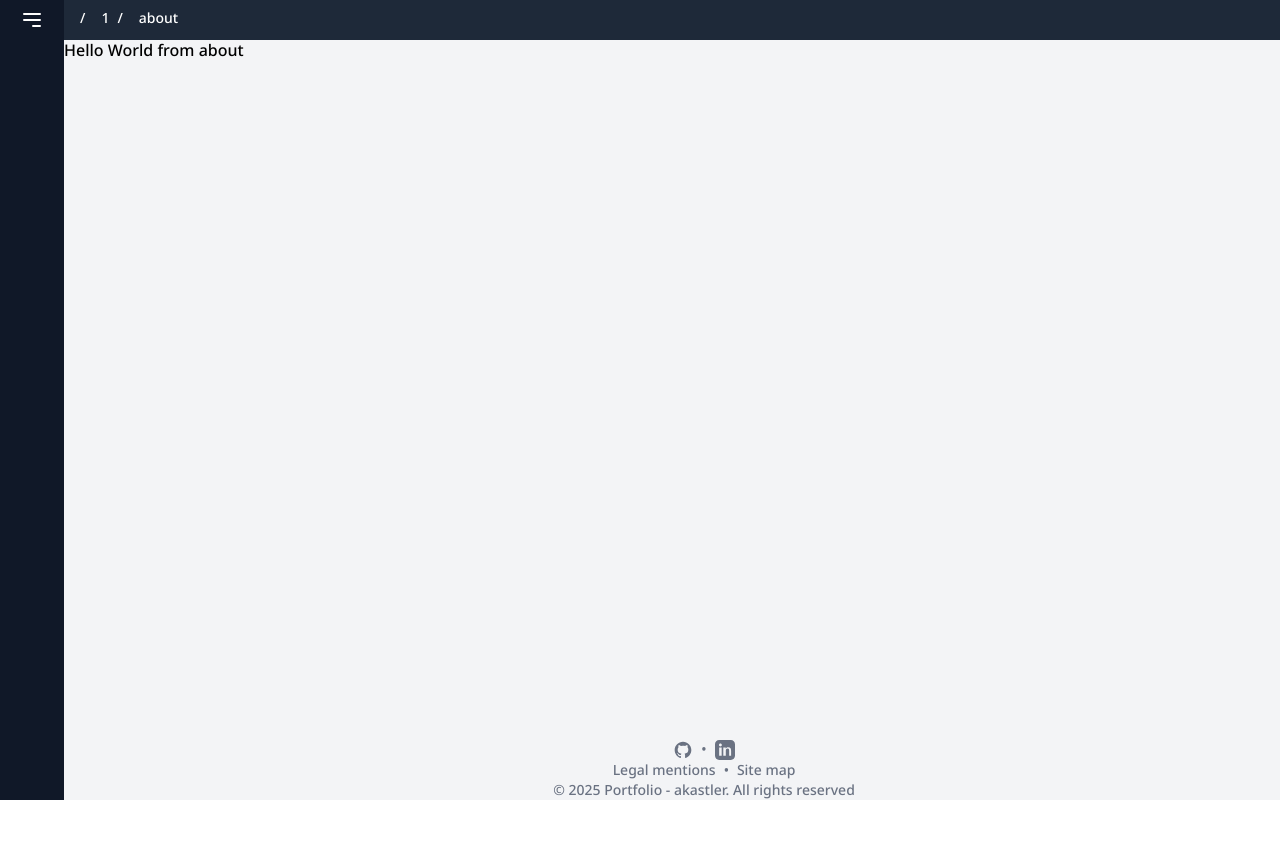
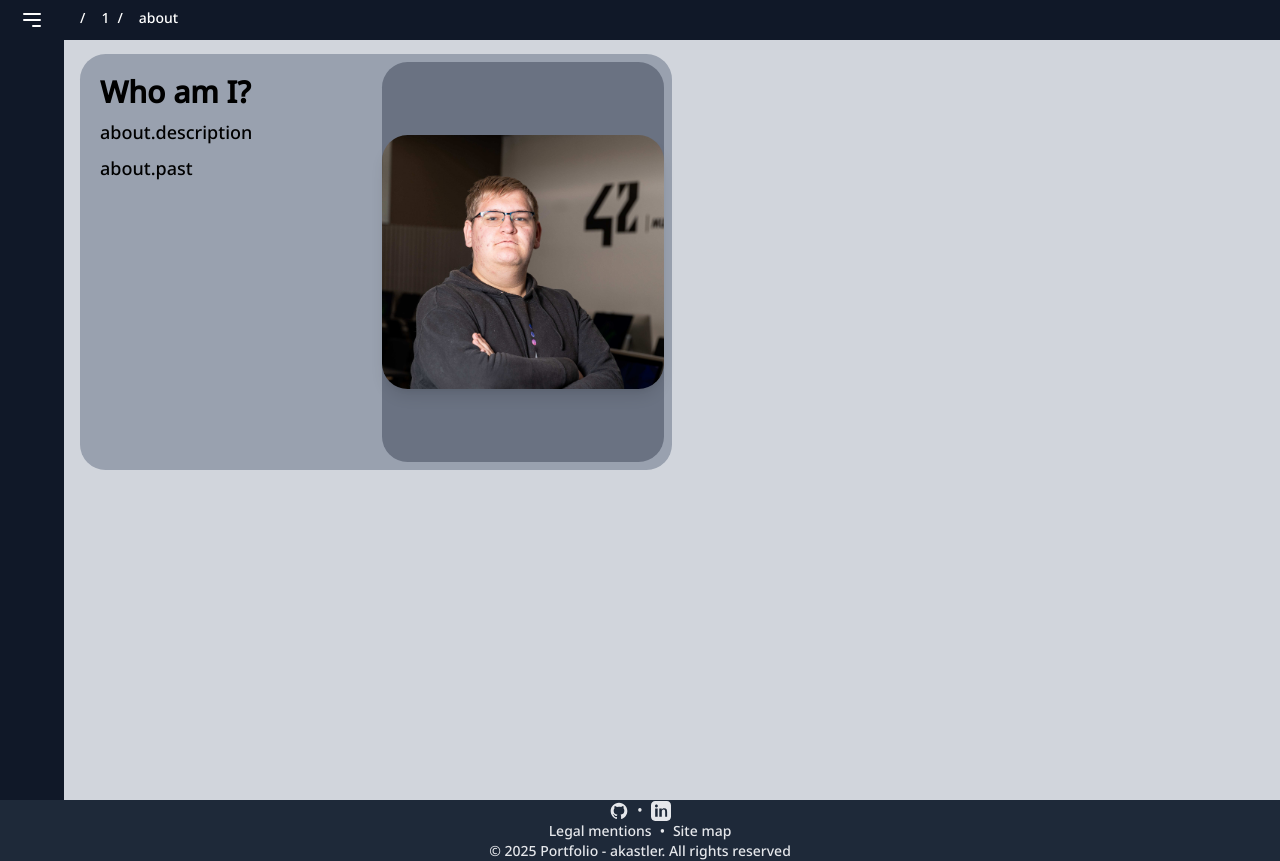
Before and after one commit to ChromaXard/portfolio, a Next.js app: page /1/about in a window 1280 px wide. Before the commit the page ends 800 px from the top, so only its background shows below. Built offline with nearby package versions, Linux system fonts and the light colour scheme.

Commit message:
debut de page à propos fait, besoin de le faire en anglais, et modifications visuelle globales faites.

```diff
--- a/src/app/[locale]/about/page.tsx
+++ b/src/app/[locale]/about/page.tsx
@@ -1,5 +1,7 @@
 import { Metadata } from "next";
 import React from "react";
+import Image from "next/image";
+import { useTranslations } from "next-intl";
 
 export const metadata: Metadata = {
   title: "A propos - Portfolio - akastler",
@@ -7,7 +9,27 @@ export const metadata: Metadata = {
 };
 
 export default function About() {
+  const t = useTranslations('about');
   return (
-    <div className="flex-1">Hello World from about</div>
+    <div className="m-4">
+      <div className="p-2 flex-col lg:flex-row bg-gray-400 rounded-[2vw]">
+        <div className="flex flex-col lg:flex-row">
+          <div className="w-full p-3 break-words">
+            <h1 className="font-semibold text-3xl">{t("title")}</h1>
+            <p className="text-lg mt-2">{t("description")}</p>
+            <p className="text-lg mt-2">{t("past")}</p>
+          </div>
+          <div className="w-full bg-gray-500 flex items-center justify-center rounded-[2vw] min-h-[400px]">
+            <Image
+              src="/me.jpg"
+              alt="akastler"
+              width={400}
+              height={400}
+              className="rounded-[2vw] shadow-lg"
+            />
+          </div>
+        </div>
+      </div>
+    </div>
   );
 }
--- a/src/app/[locale]/layout.tsx
+++ b/src/app/[locale]/layout.tsx
@@ -6,8 +6,7 @@ import { ReactNode } from 'react';
 export default function Layout({ children }: { children: ReactNode }) {
     return (
       <>
-        <main className="flex w-full h-full bg-gray-100 text-black">{children}</main>
-        <Footer />
+        <main className="flex w-full h-full bg-gray-300 text-black">{children}</main>
       </>
     )
   }
--- a/src/app/[locale]/page.tsx
+++ b/src/app/[locale]/page.tsx
@@ -40,7 +40,7 @@ export default function Home() {
           <h2 className="text-3xl w-full text-center m-2">
             {t("subtitle")}
           </h2>
-          <div className="flex flex-col md:flex-row items-center justify-center m-2">
+          <div className="flex flex-col lg:flex-row items-center justify-center m-2">
             <Link className="inline-block px-3 py-1 md:mx-2 my-2 bg-gray-500 text-white font-semibold rounded-lg hover:bg-blue-900 focus:outline-none focus:ring-2 focus:ring-blue-500 focus:ring-opacity-50" href="/about">
               {t("about")}
             </Link>
--- a/src/app/layout.tsx
+++ b/src/app/layout.tsx
@@ -3,6 +3,7 @@ import type { Metadata } from "next";
 import { Noto_Sans } from "next/font/google";
 import "./globals.css";
 import React from "react";
+import Footer from "./ui/footer";
 
 import Sidebar from "./ui/sidebar";
 import Breadcrumb from "./ui/breadcrumb";
@@ -29,22 +30,20 @@ export default function RootLayout({
 
 	return (
 		<html lang={params.locale}>
-			<body className={`${geistMono.className} antialiased`}>
+			<body className={`${geistMono.className} antialiased min-h-screen`}>
 				<NextIntlClientProvider locale={params.locale} messages={messages}>
 					<header>
 						<Sidebar />
-						{/* <div className="flex">
-							<div className="flex-none w-16 h-8"></div> */}
 						<Breadcrumb />
-						{/* </div> */}
 					</header>
-					<div className="flex h-screen">
+					<div className="flex-1 flex flex-row h-screen">
 						<div className="flex-none w-16"></div>
 						<div className="flex flex-col w-full h-full">
 							<div className="h-10"></div>
 							{children}{" "}
 						</div>
 					</div>
+					<Footer />
 				</NextIntlClientProvider>
 			</body>
 		</html>
--- a/src/app/ui/breadcrumb.tsx
+++ b/src/app/ui/breadcrumb.tsx
@@ -30,7 +30,7 @@ const Breadcrumb = () => {
 
 
 	return (
-		<div className="fixed top-0 left-16 w-full bg-gray-800 align-middle p-2 z-50 h-10">
+		<div className="fixed top-0 left-16 w-full bg-gray-900 align-middle p-2 z-50 h-10">
 			<nav className="text-white text-sm">
 				<ul className="flex items-center space-x-2">
 					{/* Lien vers l'accueil */}
--- a/src/app/ui/footer.tsx
+++ b/src/app/ui/footer.tsx
@@ -4,12 +4,12 @@ import Link from "next/link";
 export default function Footer() {
 	const t = useTranslations("footer");
 	return (
-		<footer className="text-center text-sm text-gray-500 fixed bottom-0 w-full">
+		<footer className="text-center text-sm bg-gray-800 text-gray-200">
 			<div>
 				<p>
 					<a
 						href="https://github.com/ChromaXard"
-						className="text-gray-500 hover:text-gray-600"
+						className=" hover:text-gray-600"
 						aria-label="GitHub"
 						target="_blank"
 						rel="noopener noreferrer"
@@ -30,7 +30,7 @@ export default function Footer() {
 					<span className="mx-2">•</span>
 					<a
 						href="https://www.linkedin.com/in/akastler"
-						className="text-gray-500 hover:text-gray-600"
+						className=" hover:text-gray-600"
 						aria-label="LinkedIn"
 						target="_blank"
 						rel="noopener noreferrer"
@@ -46,12 +46,12 @@ export default function Footer() {
 					</a>
 				</p>
 			</div>
-			<div className="text-center text-sm text-gray-500">
+			<div className="text-center text-sm ">
 				<Link href="/legalMentions">{t("legalMetions")}</Link>
 				<span className="mx-2">•</span>
 				<Link href="/plan-du-site">{t("siteMap")}</Link>
 			</div>
-			<div className="text-center text-sm text-gray-500">
+			<div className="text-center text-sm ">
 				© {new Date().getFullYear()} Portfolio - akastler.{" "}
 				{t("rights")}
 			</div>
--- a/src/i18n/request.ts
+++ b/src/i18n/request.ts
@@ -12,13 +12,15 @@ export default getRequestConfig(async ({ requestLocale }) => {
   const notFound = await import(`./translations/${locale}/not-found.json`);
   const footer = await import(`./translations/${locale}/footer.json`);
   const pageNames = await import(`./translations/${locale}/page-names.json`);
+  const about = await import(`./translations/${locale}/about.json`);
   return {
     locale,
     messages: {
       ...home,
       ...notFound,
 	  ...footer,
-	  ...pageNames
+	  ...pageNames,
+    ...about
     }
   };
 });
--- /dev/null
+++ b/src/i18n/translations/en/about.json
@@ -0,0 +1,5 @@
+{
+    "about": {
+        "title": "Who am I?"
+    }
+}
--- /dev/null
+++ b/src/i18n/translations/fr/about.json
@@ -0,0 +1,7 @@
+{
+    "about": {
+        "title": "Qui suis-je ?",
+        "description" : "Moi c'est Axel Kastler, apprenant développeur web full-stack passioné par le développement web du coup. Je suis intéressé par ce domaine précis depuis une bonne année depuis le commencement d'un projet de l'école où je suis (pour donner la petit informations, c'est une école du 42 Network plus précisement celle de Mulhouse dans le Haut-Rhin en Alsace). Depuis la fin de ce projet j'expériment tout ce qui m'intéresse dans le web essayant de toucher un peu à tout les domaines et de découvrir les langages les plus populaires mais tout cela sera un peu plus détaillé dans mes compétences et dans mon parcours professionnel.",
+        "past": "Si l'on remonte un peu dans le passé de quelques années je n'était pas du tout dans le domaine, je suis rentré dedans que depuis 2018-2019 à peu près cherchant comment m'occuper car j'avais un gros problème médical qui faisait que je pouvais sortir que très difficilement. Après cela j'ai fait un bac professionnel Systèmes Numériques (option RISC pour le détail) ce qui m'a lancé dans le domaine et j'étais directement accroché. Après mon bac, préférant le développement je me tourne donc vers 42 Mulhouse pour me spécialiser la dedans."
+    }
+}
```
Also changed, not shown: public/me.jpg (added).
